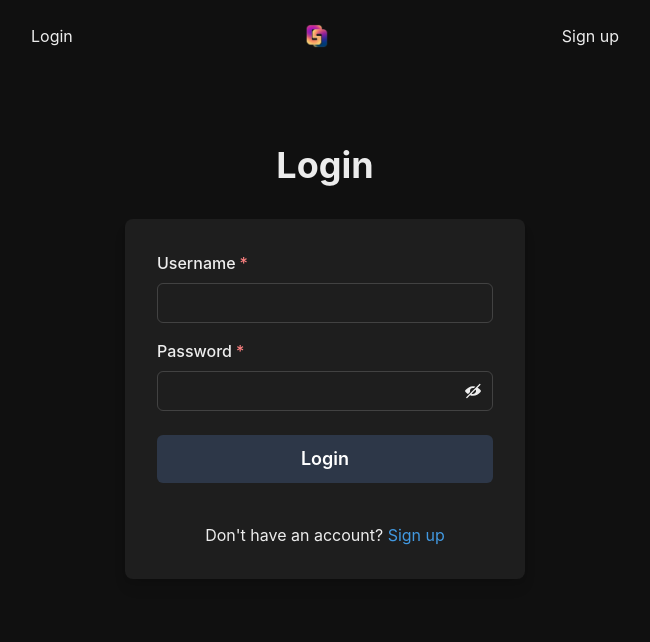
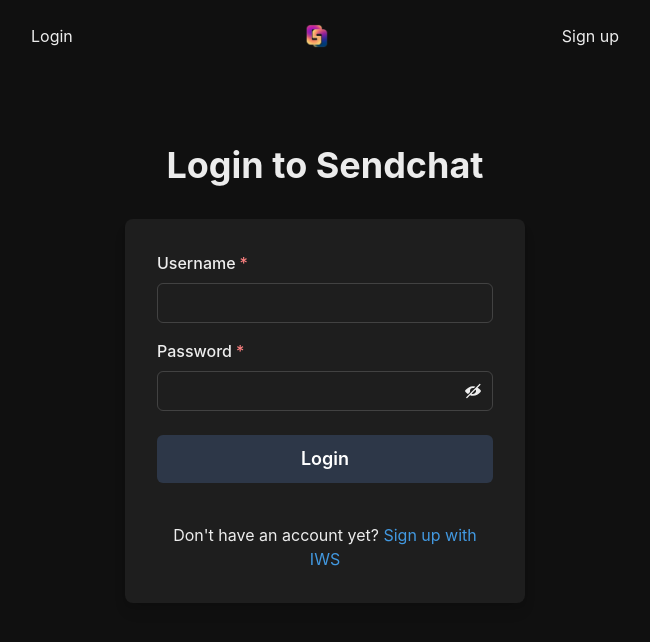
Before and after one commit to Intbar-Web-Services/Sendchat, a React (Vite) app in the folder frontend/: page /auth in a window 1280 px wide. Shown: the top 642 px of the page, without its empty margins (315-965 px from the left). Built offline with nearby package versions, Linux system fonts and the light colour scheme; no server answers.

Commit message:
change wording

```diff
--- a/frontend/src/components/LoginCard.jsx
+++ b/frontend/src/components/LoginCard.jsx
@@ -59,7 +59,7 @@
 			<Stack spacing={8} mx={"auto"} maxW={"lg"} py={12} px={6}>
 				<Stack align={"center"}>
 					<Heading fontSize={"4xl"} textAlign={"center"}>
-						Login
+						Login to Sendchat
 					</Heading>
 				</Stack>
 				<Box
@@ -116,9 +116,9 @@
 						</Stack>
 						<Stack pt={6}>
 							<Text align={"center"}>
-								Don&apos;t have an account?{" "}
+								Don&apos;t have an account yet?{" "}
 								<Link color={"blue.400"} onClick={() => setAuthScreen("signup")}>
-									Sign up
+									Sign up with IWS
 								</Link>
 							</Text>
 						</Stack>
--- a/frontend/src/components/SignupCard.jsx
+++ b/frontend/src/components/SignupCard.jsx
@@ -62,7 +62,7 @@
 			<Stack spacing={8} mx={"auto"} maxW={"lg"} py={12} px={6}>
 				<Stack align={"center"}>
 					<Heading fontSize={"4xl"} textAlign={"center"}>
-						Sign up
+						Sign up with IWS
 					</Heading>
 				</Stack>
 				<Box rounded={"lg"} bg={useColorModeValue("white", "gray.dark")} boxShadow={"lg"} p={8}>
@@ -70,7 +70,7 @@
 						<HStack>
 							<Box>
 								<FormControl isRequired>
-									<FormLabel>Full name</FormLabel>
+									<FormLabel>Display Name</FormLabel>
 									<Input
 										type='text'
 										onChange={(e) => setInputs({ ...inputs, name: e.target.value })}
@@ -131,9 +131,9 @@
 						</Stack>
 						<Stack pt={6}>
 							<Text align={"center"}>
-								Already a user?{" "}
+								Already have an IWS account?{" "}
 								<Link color={"blue.400"} onClick={() => setAuthScreen("login")}>
-									Login
+									Login with IWS
 								</Link>
 							</Text>
 						</Stack>
```
